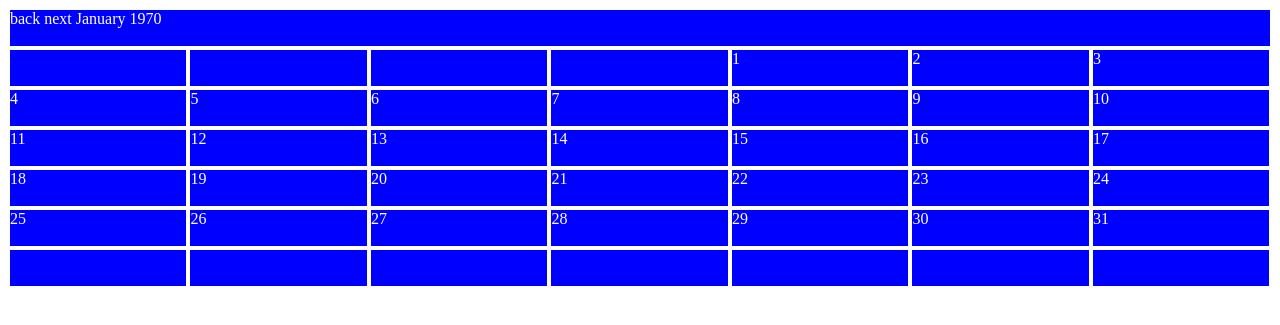
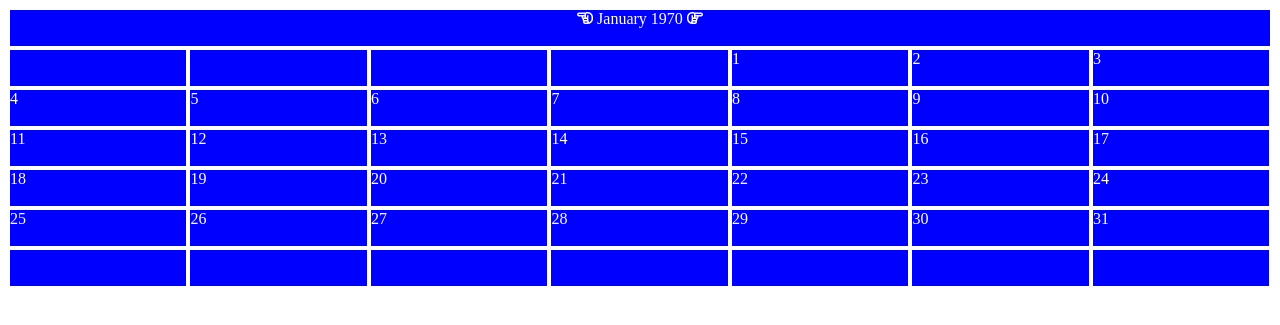
Before and after one commit to jaredaronson/calendar, a PHP site: page /back.php?year=1 in a window 1280 px wide. Shown: the top 325 px of the page. Run offline with PHP 8.4, Linux system fonts and the light colour scheme; data that the repository does not hold is empty; some libraries are stand-ins or nearby versions.

Commit message:
centered header and added fontawesome arrows

```diff
--- a/back.php
+++ b/back.php
@@ -3,6 +3,7 @@
 <head>
     <title>PHP Calendar</title>
     <link rel="stylesheet" type="text/css" href="calendar.css">
+    <script src="https://use.fontawesome.com/b7fbe40ec5.js"></script>
 </head>
 <body>
 
@@ -97,10 +98,13 @@ switch($month){
 
                 <?php
 
-                echo "<a class=\"link\" href=\"back.php?year=".$theYear."&month=".$monthText."\">back</a> ";
-                echo "<a class=\"link\" href=\"next.php?year=".$theYear."&month=".$monthText."\">next</a> ";
+            echo "<a class=\"link\" href=\"back.php?year=".$theYear."&month=".$monthText."\"><i class=\"fa fa-hand-o-left\" aria-hidden=\"true\"></i>
+</a> ";
 
-                echo $monthText ." ". $theYear;
+            echo $monthText ." ". $theYear;
+
+            echo " <a class=\"link\" href=\"next.php?year=".$theYear."&month=".$monthText."\"><i class=\"fa fa-hand-o-right\" aria-hidden=\"true\"></i>
+</a> ";
 
                 ?>
 
--- a/calendar.css
+++ b/calendar.css
@@ -11,6 +11,7 @@ header {
     color: white;
     background-color: blue;
     border: solid 2px white;
+    text-align: center;
 }
 
 .calendar {
```
Also changed, not shown: index.php (+6 -2 lines), next.php (+7 -3 lines).
